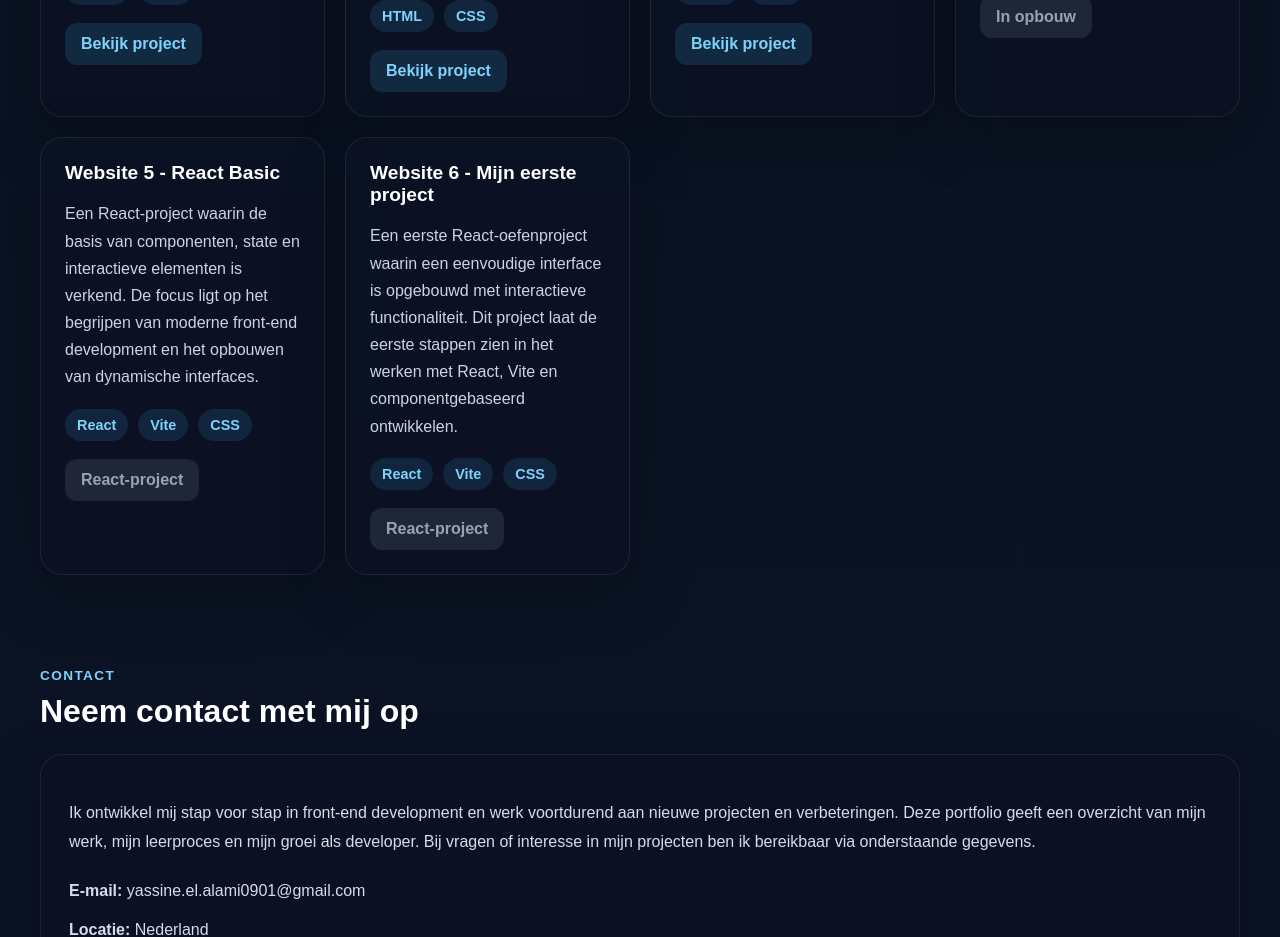
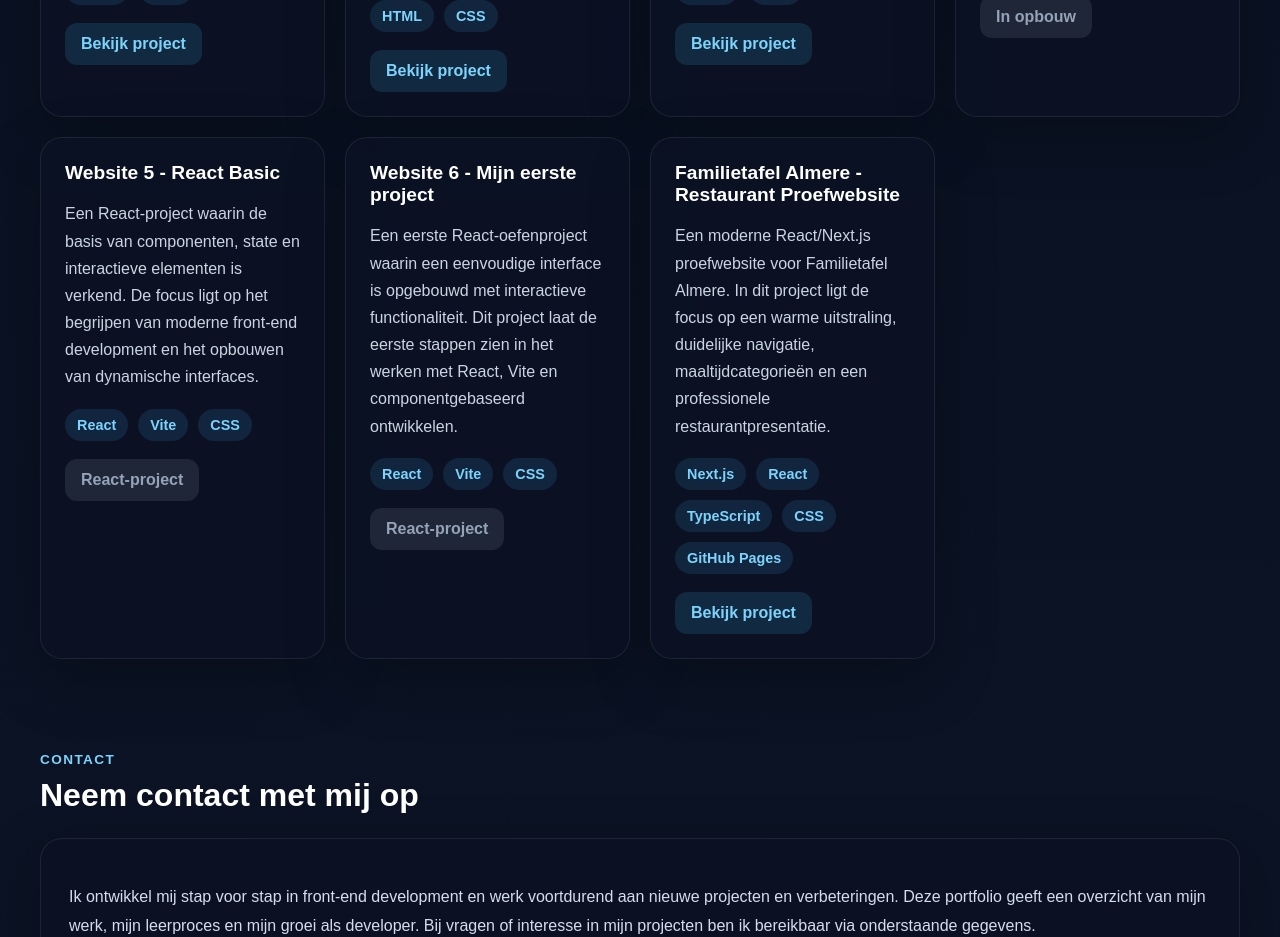
Before and after one commit to yassinealami-dev/yassinealami-dev.github.io, a React (Vite) app: page / in a window 1280 px wide. Shown: the part 1740-2677 px from the top of the page. Built offline with nearby package versions, Linux system fonts and the light colour scheme.

Commit message:
Update App.jsx

```diff
--- a/src/App.jsx
+++ b/src/App.jsx
@@ -56,6 +56,15 @@ const projects = [
     live: false,
     buttonText: "React-project",
   },
+  {
+   title: "Familietafel Almere - Restaurant Proefwebsite",
+  description:
+    "Een moderne React/Next.js proefwebsite voor Familietafel Almere. In dit project ligt de focus op een warme uitstraling, duidelijke navigatie, maaltijdcategorieën en een professionele restaurantpresentatie.",
+  tech: ["Next.js", "React", "TypeScript", "CSS", "GitHub Pages"],
+  link: "https://yassinealami-dev.github.io/familietafel-almere/",
+  live: true,
+  buttonText: "Bekijk project",
+},
 
 ];
 
```
